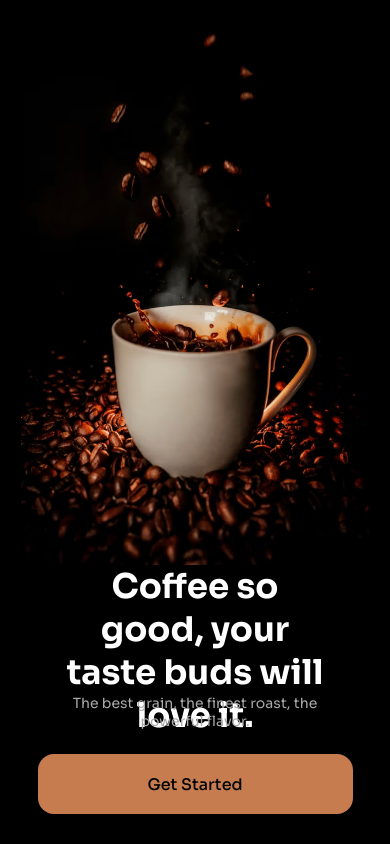
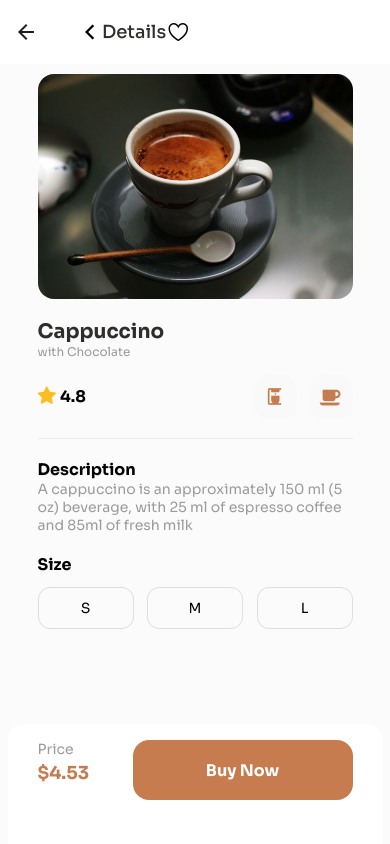
Before and after one commit to CodderEnesG/Coffee-Mobile-App-UI, a React Native app: screen /ID in a window 390 px wide. Built offline with nearby package versions, Linux system fonts and the light colour scheme.

Commit message:
Added Details Page

```diff
--- a/App.js
+++ b/App.js
@@ -5,6 +5,7 @@ import { NavigationContainer } from "@react-navigation/native";
 import { createNativeStackNavigator } from "@react-navigation/native-stack";
 import { useFonts } from "expo-font";
 import MainScreen from "./screens/MainScreen/MainScreen";
+import ID from "./CardDetails/[id]"
 
 const Stack = createNativeStackNavigator();
 
@@ -15,6 +16,7 @@ export default function App() {
       <Stack.Navigator>
         <Stack.Screen name="Home" component={HomeScreen} />
         <Stack.Screen name="Main"  component={MainScreen} />
+        <Stack.Screen name="ID"  component={ID} />
       </Stack.Navigator>
     </NavigationContainer>
   );
--- a/CardDetails/[id].jsx
+++ b/CardDetails/[id].jsx
@@ -1,12 +1,103 @@
-import { View, Text } from 'react-native'
-import React from 'react'
+import { View, Text, Image, SafeAreaView, ScrollView, TouchableOpacity } from "react-native";
+import React, { useLayoutEffect, useState } from "react";
+import { createNativeStackNavigator } from "@react-navigation/native-stack";
+import styles from "./idStyles";
+import { Ionicons } from "@expo/vector-icons";
+import { FontAwesome } from "@expo/vector-icons";
+import { MaterialCommunityIcons } from "@expo/vector-icons";
+import { FontAwesome5 } from "@expo/vector-icons";
 
-const CardDetails = () => {
+const CardDetails = ({ navigation  }) => {
+  const Stack = createNativeStackNavigator();
+
+  useLayoutEffect(() => {
+    navigation.setOptions({
+      headerShadowVisible: false,
+      headerBackVisible: false,
+      headerTitle: (props) => (
+        <View style={styles.header}>
+          <Ionicons name="chevron-back" size={24} color="black" />
+          <Text style={styles.headerTitle}>Details</Text>
+          <Ionicons name="ios-heart-outline" size={24} color="black" />
+        </View>
+      ),
+      headerStyle: {
+        backgroundColor: "#fff",
+      },
+    });
+  }, [navigation]);
   return (
-    <View>
-      <Text>s</Text>
-    </View>
-  )
-}
+    <SafeAreaView
+      style={{
+        flex: 1,
+        height: "auto",
+        alignItems: "center",
+        backgroundColor: "#FBFBFB",
+      }}
+    >
+      <ScrollView
+        contentContainerStyle={{ backgroundColor: "#FBFBFB", width: 315 }}
+      >
+        <View style={styles.mainImageContainer}>
+          <Image
+            style={styles.mainImage}
+            source={require("../assets/Americano2.jpeg")}
+          />
+        </View>
+        <Text style={styles.title}>Cappuccino</Text>
+        <Text style={styles.subTitle}>with Chocolate</Text>
+        <View style={styles.iconsContainer}>
+          <View style={styles.leftContainer}>
+            <FontAwesome name="star" size={20} color="#FBBE21" />
+            <Text style={styles.stars}>4.8</Text>
+          </View>
+          <View style={styles.rightContainer}>
+            <View style={styles.square}>
+              <MaterialCommunityIcons
+                name="coffee-maker"
+                size={20}
+                color="#C67C4E"
+              />
+            </View>
+            <View style={styles.square}>
+              <FontAwesome name="coffee" size={20} color="#C67C4E" />
+            </View>
+          </View>
+        </View>
+        <Text style={styles.descTitle}>Description</Text>
+        <Text style={styles.desc}>
+          A cappuccino is an approximately 150 ml (5 oz) beverage, with 25 ml of
+          espresso coffee and 85ml of fresh milk
+        </Text>
+        <Text style={styles.sizeTitle}>Size</Text>
+        <View style={styles.sizesContainer}>
+          <View style={styles.size}>
+          <Text style={styles.sizeText}>S</Text>
+          </View>
+          <View style={styles.size}>
+          <Text style={styles.sizeText}>M</Text>
+          </View>
+          <View style={styles.size}>
+            <Text style={styles.sizeText}>L</Text>
+          </View>
+        </View>
+      </ScrollView>
+      <View style={styles.footer}>
+        <View style={styles.footerContainer}>
+        <View style={styles.priceContainer}>
+          <Text style={styles.priceTitle}>Price</Text>
+          <Text style={styles.price}>$4.53</Text>
+        </View>
+        <TouchableOpacity style={styles.buyButton}>
+          <Text style={styles.buyText}>Buy Now</Text>
+        </TouchableOpacity>
+        </View>
 
-export default CardDetails
+
+      </View>
+
+    </SafeAreaView>
+  );
+};
+
+export default CardDetails;
--- /dev/null
+++ b/CardDetails/idStyles.jsx
@@ -0,0 +1,149 @@
+import { StyleSheet } from "react-native";
+
+const styles = StyleSheet.create({
+  header: {
+    width: "100%",
+    height: 25,
+    flexDirection: "row",
+    alignItems: "center",
+    justifyContent: "space-between",
+    paddingLeft: 10,
+    paddingRight: 50,
+  },
+  headerTitle: {
+    color: "#2F2D2C",
+    fontSize: 18,
+    fontFamily: "SoraMedium",
+  },
+  mainImage: {
+    width: 315,
+    height: 225,
+    borderRadius: 16,
+  },
+  mainImageContainer: {
+    width: "100%",
+    height: 225,
+    alignItems: "center",
+    marginBottom: 20,
+    marginTop:10
+  },
+  title: {
+    fontSize: 20,
+    color: "#2F2D2C",
+    fontFamily: "SoraBold",
+  },
+  subTitle: {
+    fontSize: 12,
+    color: "#9B9B9B",
+    fontFamily: "SoraRegular",
+    marginBottom: 16,
+  },
+  iconsContainer: {
+    width: "100%",
+    height: 64,
+    paddingBottom: 20,
+    borderBottomColor: "#EAEAEA",
+    borderBottomWidth: 1,
+    flexDirection: "row",
+    justifyContent: "space-between",
+    alignItems: "center",
+    marginBottom: 20,
+  },
+  leftContainer: {
+    flexDirection: "row",
+  },
+  stars: {
+    fontSize: 16,
+    fontFamily: "SoraBold",
+    marginLeft: 4,
+  },
+  rightContainer: {
+    flexDirection: "row",
+  },
+  square: {
+    width: 44,
+    height: 44,
+    backgroundColor: "#F9F9F9",
+    borderRadius: 14,
+    alignItems: "center",
+    justifyContent: "center",
+    marginLeft: 12,
+  },
+  descTitle: {
+    fontSize: 16,
+    fontFamily: "SoraBold",
+  },
+  desc: {
+    color: "#9B9B9B",
+    fontSize: 14,
+    fontFamily: "SoraRegular",
+    marginBottom:20
+
+  },
+  sizeTitle: {
+    fontSize: 16,
+    fontFamily: "SoraBold",
+    marginBottom:12
+  },
+  sizesContainer: {
+    flexDirection: "row",
+    justifyContent:"space-between"
+  },
+  size: {
+    width: 96,
+    height: 42,
+    borderColor: "#DEDEDE",
+    borderWidth: 1,
+    borderRadius: 12,
+    alignItems: "center",
+    justifyContent: "center",
+
+  },
+  sizeText:{
+    fontSize:14,
+    fontFamily:"SoraRegular"
+  },
+  footer:{
+    height:120,
+    backgroundColor:"white",
+    width:375,
+    borderTopLeftRadius:16,
+    borderTopRightRadius:16,
+    alignItems:"center",
+    paddingTop:16
+
+  },
+  footerContainer:{
+    width:315,
+    flexDirection:"row",
+    justifyContent:"space-between"
+  },
+  priceTitle:{
+    fontSize: 14,
+    color: "#9B9B9B",
+    fontFamily: "SoraRegular",
+    marginBottom:4
+  },
+  price:{
+    fontSize:18,
+    color:"#C67C4E",
+    fontFamily: "SoraBold",
+  },
+  buyButton:{
+    height:60,
+    width:220,
+    backgroundColor:"#C67C4E",
+    borderRadius:16,
+    justifyContent:"center",
+    alignItems:"center"
+  },
+  buyText:{
+    fontFamily:"SoraBold",
+    fontSize:16,
+    color:"#fff"
+
+  }
+
+});
+
+export default styles;
--- a/constants/index.js
+++ /dev/null
@@ -1,3 +0,0 @@
-import { FONT } from "./theme";
-
-export {FONT};
--- a/constants/theme.js
+++ /dev/null
@@ -1,5 +0,0 @@
-const FONT = {
-    regular: "Sora-Regular",
-    medium: "Sora-Medium",
-    bold: "Sora-Bold",
-  };
--- a/package.json
+++ b/package.json
@@ -22,6 +22,7 @@
     "react": "18.2.0",
     "react-dom": "18.2.0",
     "react-native": "0.71.8",
+    "react-native-extended-stylesheet": "^0.12.0",
     "react-native-safe-area-context": "^4.5.0",
     "react-native-screens": "~3.20.0",
     "react-native-web": "~0.18.10"
--- a/screens/HomeScreenStyle.jsx
+++ b/screens/HomeScreenStyle.jsx
@@ -1,5 +1,5 @@
 import { StyleSheet } from "react-native";
-import { FONT } from "../constants/index";
+
 
 const styles = StyleSheet.create({
   mainImage: {
@@ -42,6 +42,7 @@ const styles = StyleSheet.create({
     marginTop: 24,
     marginBottom: 30,
   },
+
 });
 
 export default styles;
--- a/screens/MainScreen/Cards/CoffeeCard.jsx
+++ b/screens/MainScreen/Cards/CoffeeCard.jsx
@@ -4,10 +4,14 @@ import styles from "./CoffeeCardStyle";
 import { Entypo } from "@expo/vector-icons";
 import Images from "../../../modules/Images";
 import { FontAwesome } from '@expo/vector-icons';
+import { useNavigation } from "@react-navigation/native";
+
 
 const CoffeeCard = ({ CardContent , item , handleCardPress }) => {
+  const navigation = useNavigation();
+
   return (
-    <TouchableOpacity onPress={() => handleCardPress(item)}
+    <TouchableOpacity onPress={() => navigation.navigate('ID')}
     style={styles.coffeeCard}>
       <View style={styles.cardImageContainer}>
         <Image style={styles.cardImage} source={Images[CardContent.image]} />
--- a/screens/MainScreen/MainScreen.js
+++ b/screens/MainScreen/MainScreen.js
@@ -18,14 +18,14 @@ import { Entypo } from "@expo/vector-icons";
 import { MaterialIcons } from "@expo/vector-icons";
 import { MaterialCommunityIcons } from "@expo/vector-icons";
 import CoffeeCard from "./Cards/CoffeeCard";
-import { useRouter } from "expo-router";
+// import { useRouter } from "expo-router";
 
 
 const MainScreen = ({ navigation , item }) => {
   const Stack = createNativeStackNavigator();
   const coffeeTypes = ["Americano", "Latte", "Machiato"];
   const [activeCoffeeType, setActiveCoffeeType] = useState("Americano");
-  const router = useRouter();
+  // const router = useRouter();
 
   const [selectedCard, setSelectedCard] = useState();
   const CardContents = require("../MainScreen/Cards/CoffeeCardData.json");
```
Also changed, not shown: 1 other file (tests, documents, lock files or other folders).
